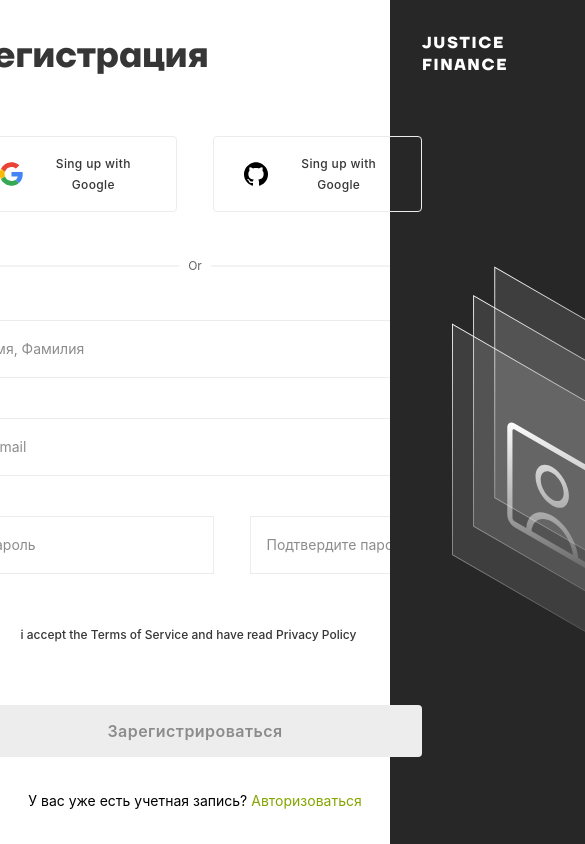
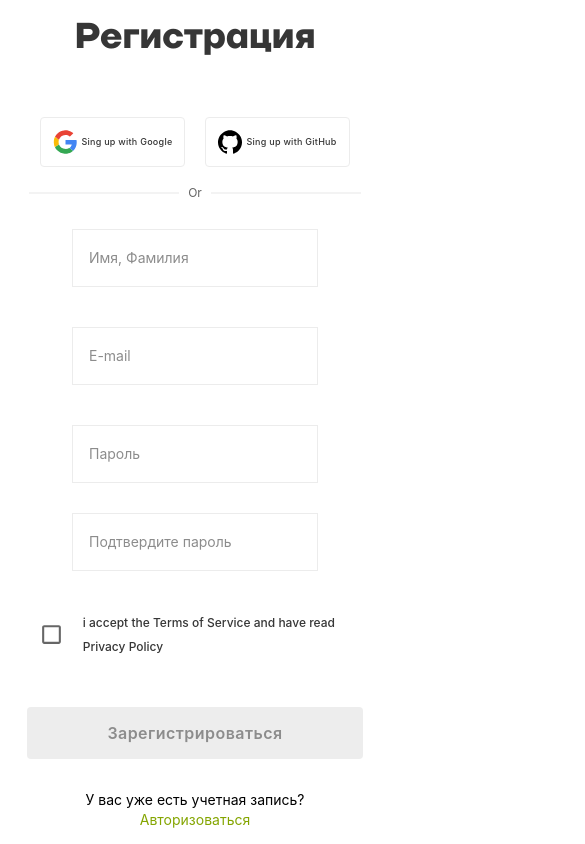
Before and after one commit to TEGGIT/Justice_Finance_TypeScript, a React (Create React App) app in the folder justice/: page /register-page in a window 390 px wide. Shown: the top 844 px of the page, 585 px wide, since content can reach past the window. Built offline with nearby package versions, Linux system fonts and the light colour scheme; a web font is replaced by a local one.

Commit message:
Fix adaptive RegisterPage

```diff
--- a/justice/src/components/LoginPage/LoginPage.tsx
+++ b/justice/src/components/LoginPage/LoginPage.tsx
@@ -122,7 +122,6 @@ const LoginPage = () => {
                                            padding="12px 12px 12px 12px"
                                            fontWeight='500'
 
-
                                 />
                             </div>
                         </div>
--- a/justice/src/components/RegisterPage/RegisterPage.module.scss
+++ b/justice/src/components/RegisterPage/RegisterPage.module.scss
@@ -19,6 +19,10 @@
         display: flex;
         flex-direction: column;
         width: 85%;
+        @media (max-width: 530px) {
+        align-items: center;
+        }
+
 
 
         &_text {
@@ -35,6 +39,10 @@
           display: flex;
           align-items: center;
           gap: 36px;
+          @media (max-width: 530px) {
+            gap: 20px;
+
+          }
 
           &_sign {
             align-items: center;
@@ -65,12 +73,16 @@
     flex-direction: column;
     background: #272727;
     width: 100vw;
+    @media (max-width: 1036px) {
+      display: none;
+    }
 
     &_wrapper {
       display: flex;
       justify-content: center;
       align-items: center;
       height: 100vh;
+
 
     }
 
@@ -84,7 +96,10 @@
 
 
 .line {
+  @media (max-width: 530px) {
+    width: 150px;
 
+  }
   width: 194px;
   height: 0;
   border: 1px solid #F3F3F3;
@@ -106,6 +121,11 @@
   margin-top: 48px;
   gap: 0.563rem;
   margin-bottom: 48px;
+  @media (max-width: 530px) {
+    margin-bottom: 30px;
+    margin-top: 20px;
+
+  }
 }
 
 .text_bold {
@@ -191,11 +211,19 @@
   flex-direction: column;
   gap: 40px;
   margin-bottom: 48px;
+  @media (max-width: 530px) {
+    align-items: center;
+  }
 
   &_password {
     display: flex;
     align-items: center;
     gap: 36px;
+    @media (max-width: 530px) {
+      flex-direction: column;
+      flex-wrap: wrap;
+      gap: 30px;
+    }
 
   }
 }
@@ -230,4 +258,40 @@
   font-size: 14px;
   line-height: 24px;
   text-decoration: none;
+  @media (max-width: 530px ){
+    display: flex;
+    justify-content: center;
+
+  }
 }
+
+.desktop_button{
+  display: inline-block;
+  @media (max-width: 530px ){
+    display: none;
+
+  }
+}
+
+.mobile_button{
+  display: none;
+  @media (max-width: 530px ){
+    display: flex;
+  }
+}
+.mobileTop_button{
+  display: none;
+@media (max-width: 530px) {
+  display: flex;
+  gap: 20px;
+}
+}
+
+.desktopTop_button{
+  display: flex;
+  gap: 45px;
+  @media (max-width: 530px ){
+    display: none;
+
+  }
+}
--- a/justice/src/components/RegisterPage/RegisterPage.tsx
+++ b/justice/src/components/RegisterPage/RegisterPage.tsx
@@ -93,27 +93,55 @@ const RegisterPage = () => {
           <form className={classes.main__register_wrapper__form}>
             <p className={classes.main__register_wrapper__form_text}>Регистрация</p>
             <div className={classes.main__register_wrapper__form__buttons}>
-              <ButtonMui
-                fontSize='12px'
+              <div className={classes.desktopTop_button}>
+                <ButtonMui fontSize='12px'
                            img={google}
                            text='Sing up with Google'
-                gap="13px"
+                           gap="8px"
                            color='#363636'
                            border='1px solid #ECECEC'
                            padding="16px 25px 16px 30px"
                            fontWeight='500'
+
+
                 />
 
-              <ButtonMui
-                fontSize='12px'
+                <ButtonMui fontSize='12px'
                            img={github}
-                text='Sing up with Google'
-                gap="13px"
+                           text='Sing up with GitHub'
+                           gap="8px"
                            color='#363636'
                            border='1px solid #ECECEC'
                            padding="16px 25px 16px 30px"
                            fontWeight='500'
+
+
                 />
+              </div>
+              <div className={classes.mobileTop_button}>
+                <ButtonMui fontSize='9px'
+                           img={google}
+                           text='Sing up with Google'
+                           gap="4px"
+                           color='#363636'
+                           border='1px solid #ECECEC'
+                           padding="12px 12px 12px 12px"
+                           fontWeight='500'
+
+
+                />
+
+                <ButtonMui fontSize='9px'
+                           img={github}
+                           text='Sing up with GitHub'
+                           gap="4px"
+                           color='#363636'
+                           border='1px solid #ECECEC'
+                           padding="12px 12px 12px 12px"
+                           fontWeight='500'
+
+                />
+              </div>
             </div>
             <div>
             </div>
@@ -203,9 +231,8 @@ const RegisterPage = () => {
 
               </div>
             </div>
-
+           <div className={classes.desktop_button}>
              <ButtonMui
-
                text='Зарегистрироваться'
                padding="12px 180px"
                background='#363636'
@@ -214,8 +241,23 @@ const RegisterPage = () => {
                disabled={disabledBtn}
                fontWeight='600'
                hoverBackground='#363636'
+               fontSize="16px"
+             />
+           </div>
+            <div className={classes.mobile_button}>
+              <ButtonMui
+                text='Зарегистрироваться'
+                padding="12px 80px"
+                background='#363636'
+                color='#FFFFFF'
+                onClick={() => registration()}
+                disabled={disabledBtn}
+                fontWeight='600'
+                hoverBackground='#363636'
+                fontSize="16px"
+              />
+            </div>
 
-                         fontSize="16px"/>
 
             <div className={classes.newperson}>
               <p> У вас уже есть учетная запись? <NavLink to='/login-page' className={classes.signup}>Авторизоваться
```
Lines whose indentation alone changed are shown as unchanged.
